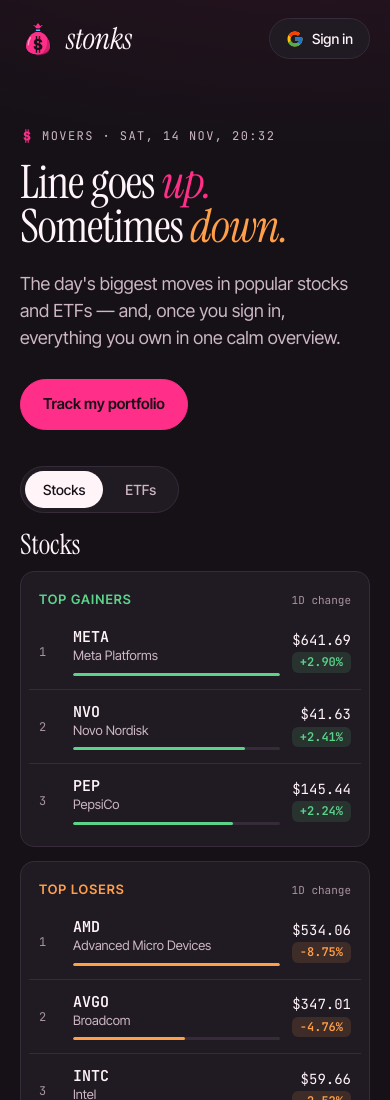
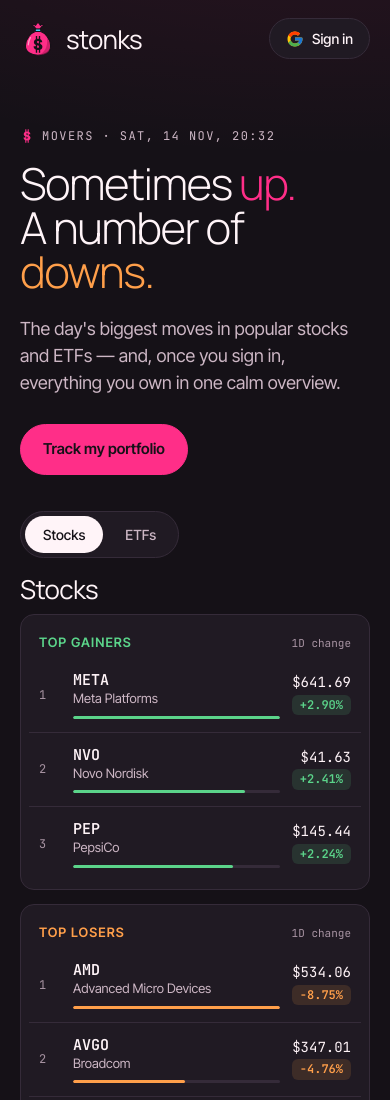
Before and after one commit to diemmarkus/Stonks, a plain HTML site: page index.html in a window 390 px wide. Shown: the top 1100 px of the page. Drawn offline with Linux system fonts and the light colour scheme.

Commit message:
Titles in Manrope; new headline "Sometimes up. A number of downs."
- Manrope (self-hosted, Latin subset, OFL) replaces Instrument Serif for titles and the wordmark:
  Light 300 for big titles, Regular 400 for small ones, no italics
- Remove the Instrument Serif files; preload Manrope
- Widen the hero so the new headline keeps to two lines on desktop
- brand.md: typography updated

Co-Authored-By: Claude Opus 5.5 <noreply@anthropic.com>
Claude-Session: https://claude.ai/code/session_01PigHQYbuYADomZACR9uV9n

```diff
--- a/css/style.css
+++ b/css/style.css
@@ -1,7 +1,6 @@
 @font-face { font-family: "Inter Tight"; src: url("../fonts/inter-tight.woff") format("woff"); font-weight: 400 600; font-display: swap; }
 @font-face { font-family: "JetBrains Mono"; src: url("../fonts/jetbrains-mono.woff") format("woff"); font-weight: 400 600; font-display: swap; }
-@font-face { font-family: "Instrument Serif"; src: url("../fonts/instrument-serif.woff") format("woff"); font-weight: 400; font-style: normal; font-display: swap; }
-@font-face { font-family: "Instrument Serif"; src: url("../fonts/instrument-serif-italic.woff") format("woff"); font-weight: 400; font-style: italic; font-display: swap; }
+@font-face { font-family: "Manrope"; src: url("../fonts/manrope.woff") format("woff"); font-weight: 200 800; font-display: swap; }
 
 :root {
   /* Pink palette (see brand.md) */
@@ -19,7 +18,7 @@
   --up-dim: rgba(91, 212, 138, 0.13);
   --down: #FF9F4A;
   --down-dim: rgba(255, 159, 74, 0.13);
-  --serif: "Instrument Serif", Georgia, serif;
+  --display: "Manrope", "Inter Tight", system-ui, sans-serif;  /* titles: Light when big, Regular when small */
   --sans: "Inter Tight", system-ui, -apple-system, sans-serif;
   --mono: "JetBrains Mono", ui-monospace, Menlo, monospace;
   --radius: 14px;
@@ -57,7 +56,7 @@ button { font: inherit; color: inherit; }
 }
 .brand { display: inline-flex; align-items: center; gap: 10px; color: var(--ink); text-decoration: none; }
 .brand__mark { width: 36px; height: 36px; display: block; }
-.brand__word { font: italic 400 30px/1 var(--serif); letter-spacing: -0.01em; }
+.brand__word { font: 400 26px/1 var(--display); letter-spacing: -0.03em; }
 
 .btn {
   display: inline-flex; align-items: center; justify-content: center; gap: 8px;
@@ -79,7 +78,7 @@ button { font: inherit; color: inherit; }
 .user__name { font-size: 14px; color: var(--ink-2); max-width: 14ch; overflow: hidden; text-overflow: ellipsis; white-space: nowrap; }
 
 /* hero */
-.hero { padding: 48px 0 36px; max-width: 760px; }
+.hero { padding: 48px 0 36px; max-width: 980px; }
 .eyebrow {
   margin: 0 0 18px; font: 400 12px/1 var(--mono); text-transform: uppercase; letter-spacing: .12em; color: var(--ink-2);
   display: inline-flex; align-items: center; gap: 8px;
@@ -88,8 +87,8 @@ button { font: inherit; color: inherit; }
   content: ""; width: 14px; height: 14px; background: var(--accent);
   -webkit-mask: url("../img/dollar.svg") center / contain no-repeat; mask: url("../img/dollar.svg") center / contain no-repeat;
 }
-h1 { margin: 0; font: 400 clamp(46px, 9vw, 96px)/0.95 var(--serif); letter-spacing: -0.02em; }
-h1 em { color: var(--accent); }
+h1 { margin: 0; font: 300 clamp(44px, 8.6vw, 92px)/1 var(--display); letter-spacing: -0.035em; }
+h1 em { color: var(--accent); font-style: normal; }
 h1 em.down { color: var(--down); }
 .lede { margin: 22px 0 0; font-size: 18px; color: var(--ink-2); max-width: 52ch; }
 .hero__cta { margin-top: 28px; }
@@ -104,7 +103,7 @@ h1 em.down { color: var(--down); }
 
 /* boards */
 .boards { display: grid; gap: 28px; }
-.group__title { margin: 0 0 12px; font: 400 28px/1 var(--serif); }
+.group__title { margin: 0 0 12px; font: 400 26px/1 var(--display); letter-spacing: -0.025em; }
 .group__cards { display: grid; gap: 14px; }
 .group:not(.is-active) { display: none; }
 
@@ -154,7 +153,7 @@ h1 em.down { color: var(--down); }
 
 /* ---------- imprint & privacy ---------- */
 .legal { max-width: 680px; padding: 20px 0 8px; }
-.legal h2 { margin: 0 0 8px; font: 400 clamp(38px, 7vw, 56px)/1 var(--serif); letter-spacing: -0.01em; }
+.legal h2 { margin: 0 0 8px; font: 300 clamp(36px, 6.6vw, 52px)/1.05 var(--display); letter-spacing: -0.03em; }
 .legal h3 { margin: 28px 0 6px; font-size: 15px; font-weight: 600; }
 .legal p { margin: 0 0 8px; color: var(--ink-2); white-space: pre-line; overflow-wrap: anywhere; }
 .legal .back { display: inline-block; margin-bottom: 18px; color: var(--ink-2); text-decoration: none; font-size: 14px; }
@@ -173,7 +172,7 @@ body.has-tabbar { padding-bottom: calc(var(--tabbar-h) + 28px + env(safe-area-in
 @media (prefers-reduced-motion: reduce) { .view { animation: none; } }
 
 .page-head { display: flex; align-items: baseline; justify-content: space-between; gap: 12px; padding: 20px 0 18px; }
-.page-title { margin: 0; font: 400 clamp(38px, 7vw, 56px)/1 var(--serif); letter-spacing: -0.01em; }
+.page-title { margin: 0; font: 300 clamp(36px, 6.6vw, 52px)/1.05 var(--display); letter-spacing: -0.03em; }
 .page-meta { font: 400 12px/1.4 var(--mono); color: var(--ink-3); text-align: right; }
 
 /* tab bar — Snapchat-style: three slots, raised round centre action */
@@ -238,7 +237,7 @@ body.has-tabbar { padding-bottom: calc(var(--tabbar-h) + 28px + env(safe-area-in
 /* overview */
 .hero-num { padding: 4px 0 26px; }
 .hero-num__label { font: 400 12px/1 var(--mono); text-transform: uppercase; letter-spacing: .12em; color: var(--ink-2); }
-.hero-num__value { margin: 10px 0 12px; font: 400 clamp(52px, 13vw, 88px)/1 var(--serif); letter-spacing: -0.02em; font-variant-numeric: tabular-nums; }
+.hero-num__value { margin: 10px 0 12px; font: 300 clamp(50px, 12.5vw, 84px)/1 var(--display); letter-spacing: -0.035em; font-variant-numeric: tabular-nums; }
 .hero-num__value small { font-size: .45em; color: var(--ink-2); margin-right: 4px; }
 .hero-num__sub { display: flex; flex-wrap: wrap; gap: 8px 14px; align-items: center; font-size: 14px; color: var(--ink-2); }
 .hero-num__sub .pill { margin: 0; }
@@ -276,7 +275,7 @@ body.has-tabbar { padding-bottom: calc(var(--tabbar-h) + 28px + env(safe-area-in
 .movers-mini .row { grid-template-columns: 1fr auto; }
 
 .empty { text-align: center; padding: 48px 20px; }
-.empty h3 { margin: 0 0 8px; font: 400 32px/1.1 var(--serif); }
+.empty h3 { margin: 0 0 8px; font: 400 28px/1.15 var(--display); letter-spacing: -0.025em; }
 .empty p { margin: 0 0 22px; color: var(--ink-2); }
 
 /* portfolio list */
@@ -323,7 +322,7 @@ body.has-tabbar { padding-bottom: calc(var(--tabbar-h) + 28px + env(safe-area-in
 .sheet__close { flex: none; width: 36px; height: 36px; border-radius: 50%; border: 1px solid var(--line); background: var(--bg); display: grid; place-items: center; cursor: pointer; }
 .sheet__close svg { width: 18px; height: 18px; stroke: var(--ink-2); stroke-width: 2; fill: none; stroke-linecap: round; }
 .sheet__quote { display: flex; align-items: center; gap: 10px; margin: 10px 0 8px; }
-.sheet__price { font: 400 26px/1 var(--serif); }
+.sheet__price { font: 400 24px/1 var(--display); letter-spacing: -0.02em; font-variant-numeric: tabular-nums; }
 .sheet__quote .pill { margin: 0; }
 .sheet__chart { flex: 1; min-height: 0; margin: 0 -8px; }
 .sheet__credit { align-self: flex-end; margin-top: 6px; font-size: 11px; color: var(--ink-3); text-decoration: none; }
--- a/index.html
+++ b/index.html
@@ -12,7 +12,8 @@
   <link rel="apple-touch-icon" href="apple-touch-icon.png" />
   <link rel="manifest" href="site.webmanifest" />
   <link rel="preload" href="fonts/inter-tight.woff" as="font" type="font/woff" crossorigin />
-  <link rel="stylesheet" href="css/style.css?v=28" />
+  <link rel="preload" href="fonts/manrope.woff" as="font" type="font/woff" crossorigin />
+  <link rel="stylesheet" href="css/style.css?v=29" />
 </head>
 <body>
   <header class="top">
@@ -37,7 +38,7 @@
    <div class="view" id="view-home">
     <section class="hero">
       <p class="eyebrow" id="asof">Today's movers</p>
-      <h1>Line goes <em>up.</em><br />Sometimes <em class="down">down.</em></h1>
+      <h1>Sometimes <em>up.</em><br />A number of <em class="down">downs.</em></h1>
       <p class="lede">The day's biggest moves in popular stocks and ETFs — and, once you sign in, everything you own in one calm overview.</p>
       <div class="hero__cta">
         <button class="btn btn--primary" id="cta-signin" type="button">Track my portfolio</button>
```
Also changed, not shown: fonts/OFL-Manrope.txt, fonts/instrument-serif-italic.woff (deleted), fonts/instrument-serif.woff (deleted), fonts/manrope.woff (added), 1 other file.
